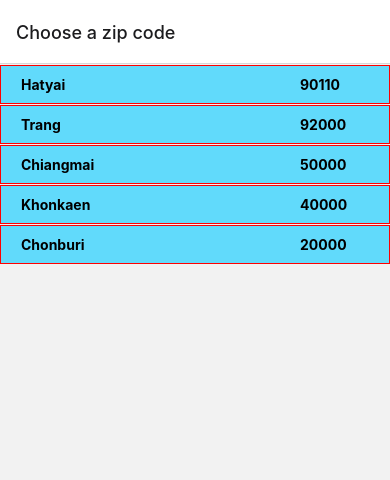
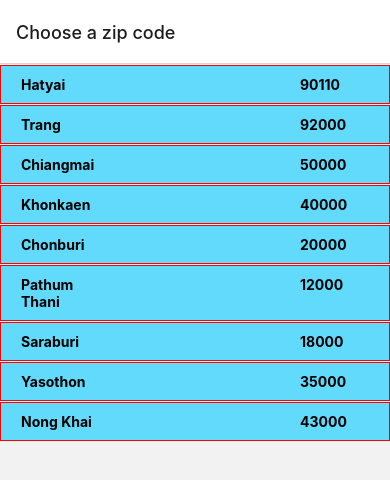
Before and after one commit to pachara171/Lab-ReactNative, a React Native app: screen / in a window 390 px wide. Shown: the top 480 px of the page. Built offline with nearby package versions, Linux system fonts and the light colour scheme.

Commit message:
submission_2_add-place&zipcode

```diff
--- a/screen/ZipCodeScreen.js
+++ b/screen/ZipCodeScreen.js
@@ -8,6 +8,10 @@ const availableZipItems = [
     { place: 'Chiangmai', code: '50000' },
     { place: 'Khonkaen', code: '40000' },
     { place: 'Chonburi', code: '20000' },
+    { place: 'Pathum Thani', code: '12000' },
+    { place: 'Saraburi', code: '18000' },
+    { place: 'Yasothon', code: '35000' },
+    { place: 'Nong Khai', code: '43000' },
    ]
    const ZipItem = ({place, code, navigation}) => (
     <TouchableHighlight onPress={() => {
```
Also changed, not shown: submission/screenshot/งานหลังการทดลอง/submission_2_add-place&zipcode.jpg (added).
